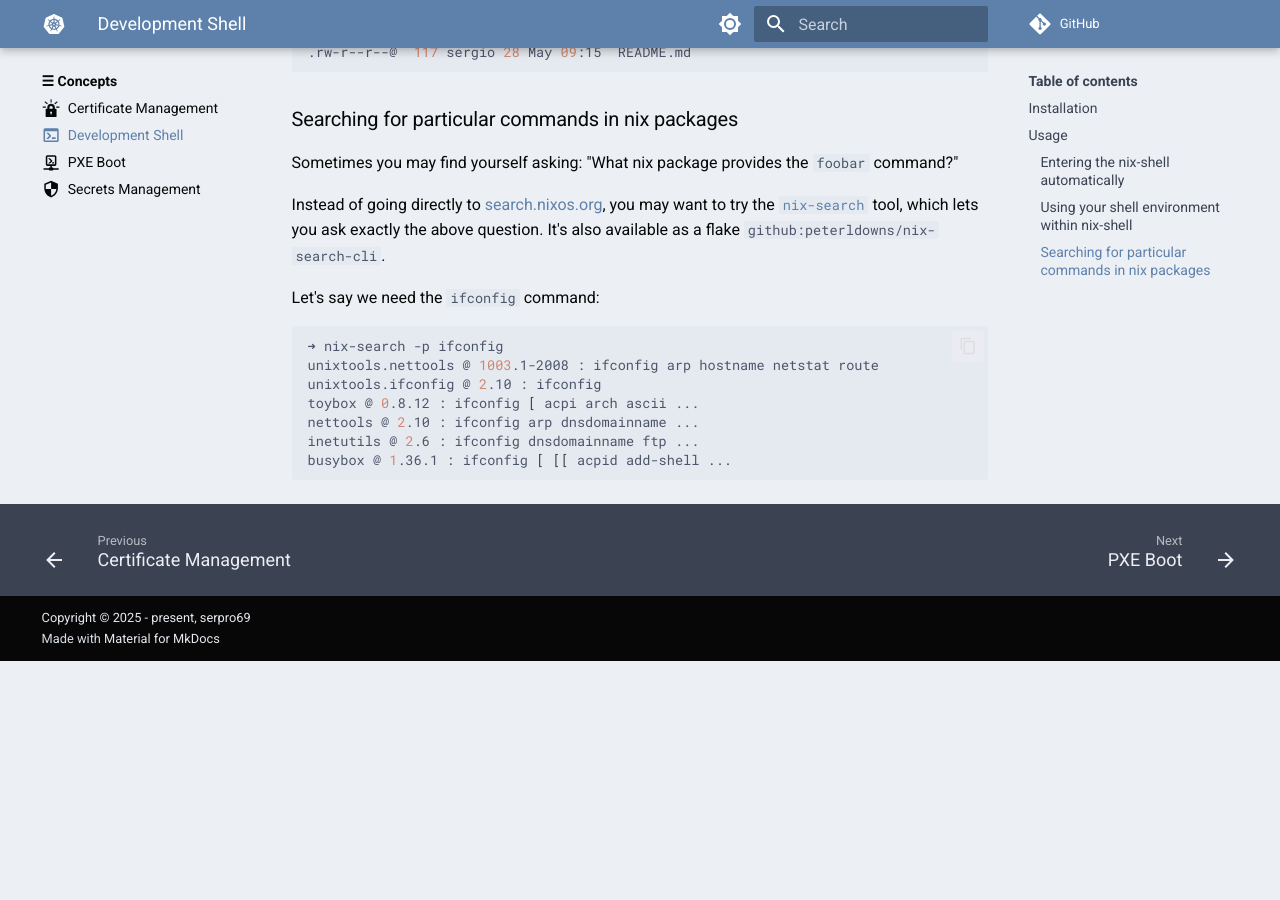
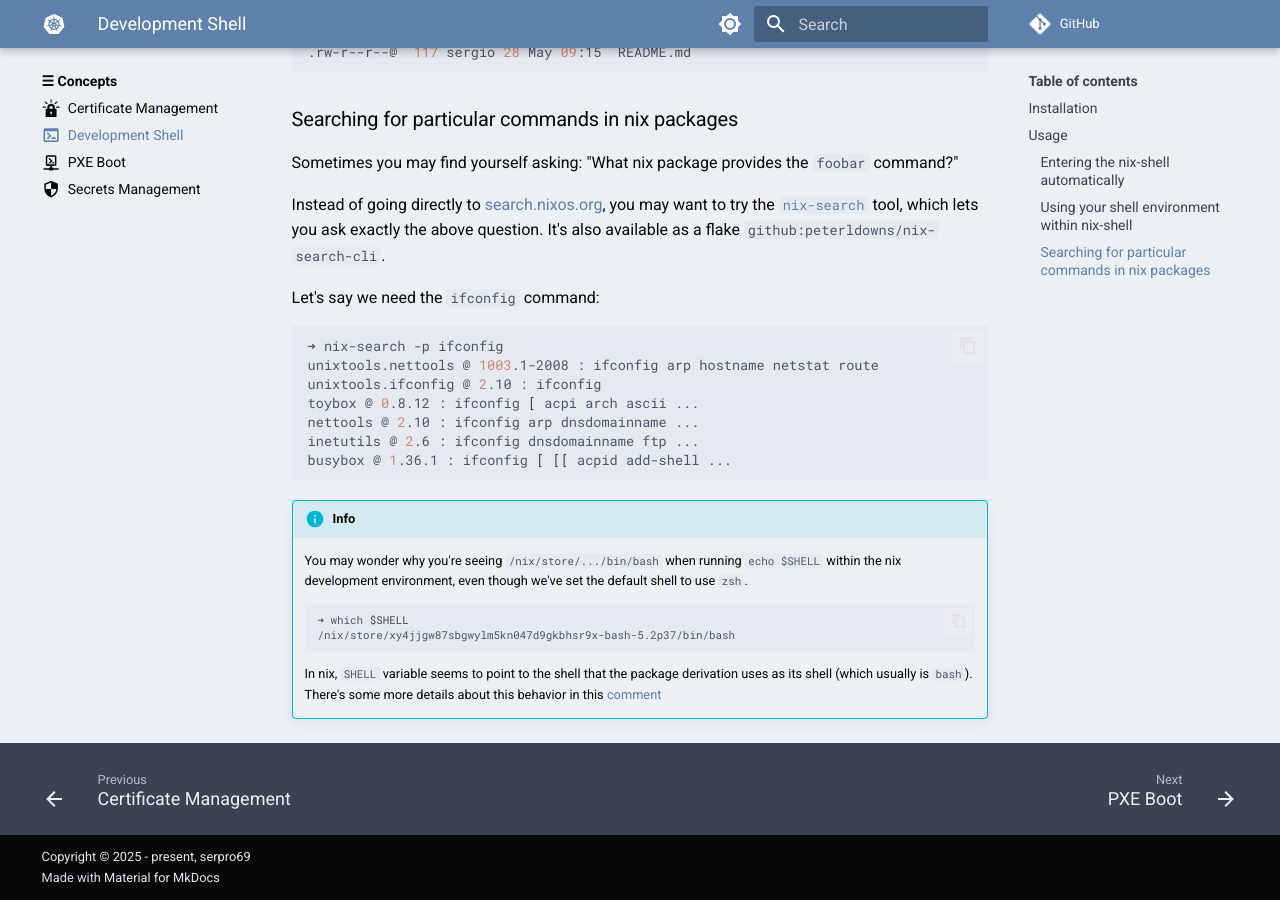
Before and after one commit to serpro69/ktchn8s, an MkDocs documentation site: the page built from docs/concepts/development_shell.md, in a window 1280 px wide and 900 px high, scrolled down 2382 px. Built offline with MkDocs 1.6.1 and Material for MkDocs 9.7.7, drawn with Linux system fonts in a browser that asks for light colours; comment, search, counter and statistics services are not loaded; the version menu is left out; before the commit the page ends 3043 px from its top, so only the background shows below that.

Commit message:
Add note on zsh in nix dev environment

````diff
--- a/docs/concepts/development_shell.md
+++ b/docs/concepts/development_shell.md
@@ -118,3 +118,12 @@ nettools @ 2.10 : ifconfig arp dnsdomainname ...
 inetutils @ 2.6 : ifconfig dnsdomainname ftp ...
 busybox @ 1.36.1 : ifconfig [ [[ acpid add-shell ...
 ```
+
+!!! info
+    You may wonder why you're seeing `/nix/store/.../bin/bash` when running `echo $SHELL` within the nix development environment, even though we've set the default shell to use `zsh`.
+    ```bash
+    ➜ which $SHELL
+    /nix/store/xy4jjgw87sbgwylm5kn047d9gkbhsr9x-bash-5.2p37/bin/bash
+    ```
+    In nix, `SHELL` variable seems to point to the shell that the package derivation uses as its shell (which usually is `bash`).
+    There's some more details about this behavior in this [comment](https://github.com/NixOS/nix/pull/8043#issuecomment-1814009237)
````
Also changed, not shown: 1 other file.
